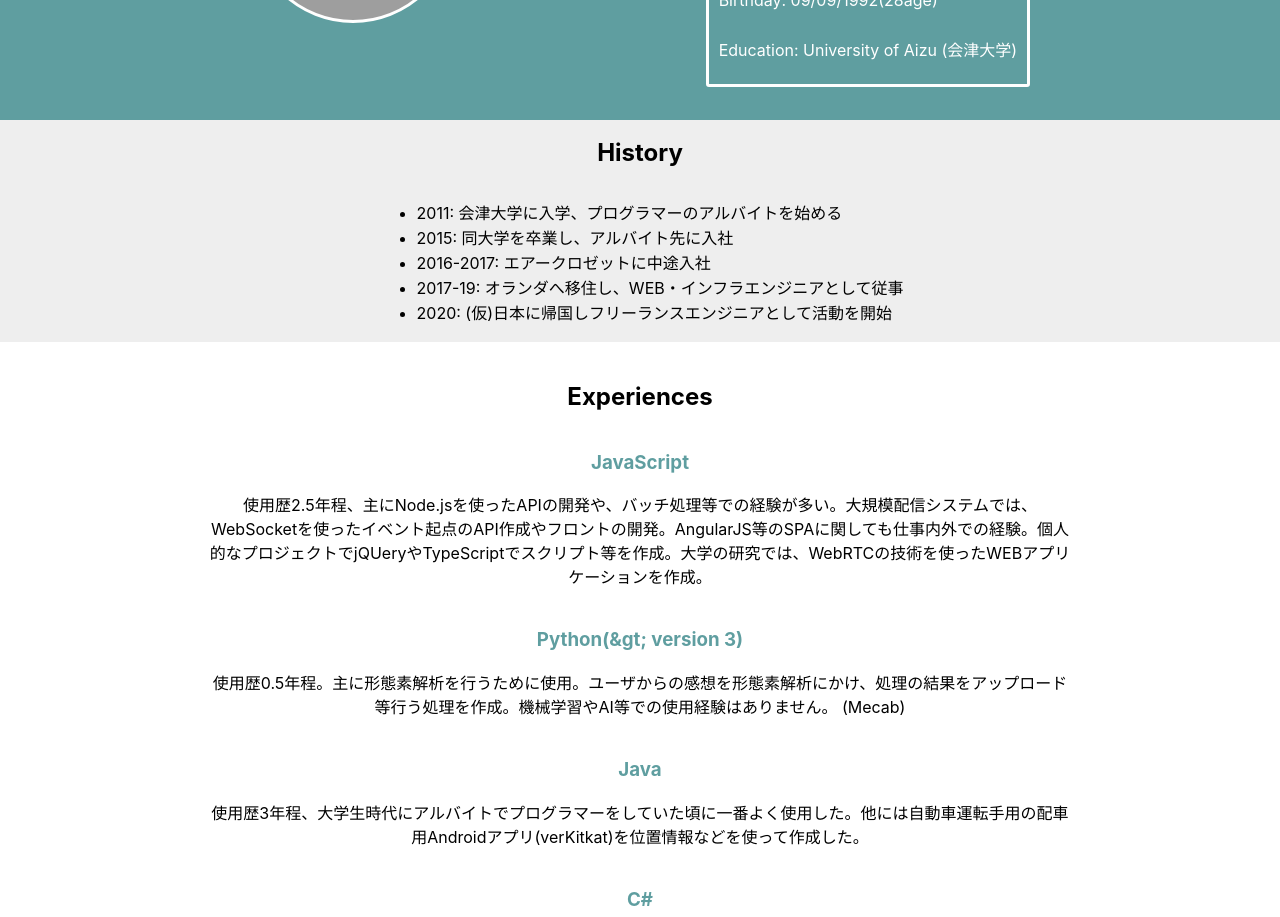
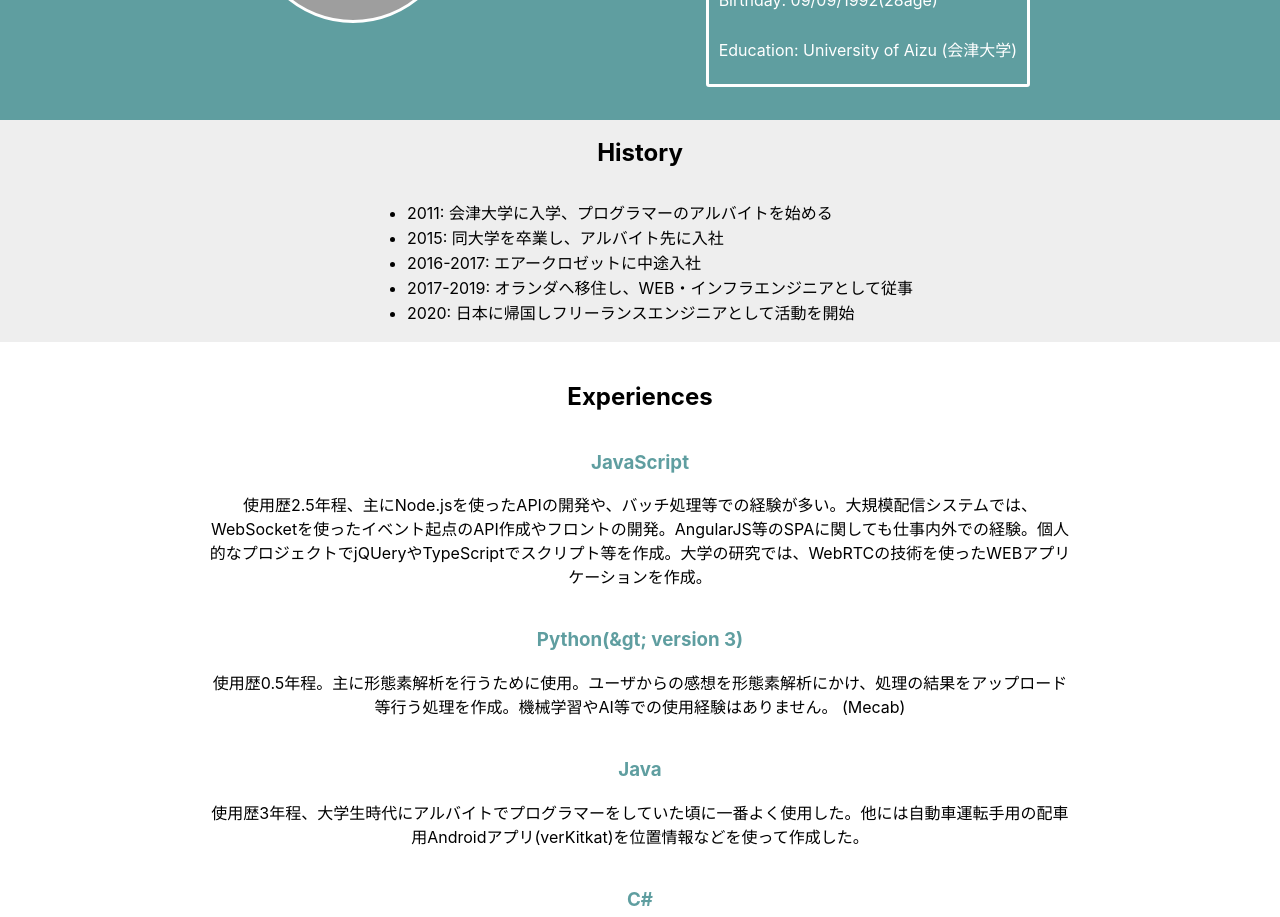
Before and after one commit to koolii/portfolio, a Next.js app: page / in a window 1280 px wide. Shown: the part 1080-1997 px from the top of the page. Built offline with nearby package versions, Linux system fonts and the light colour scheme; grey boxes are pictures that could not be loaded.

Commit message:
Apart Histories data from component

```diff
--- a/pages/index.tsx
+++ b/pages/index.tsx
@@ -3,10 +3,10 @@ import React, { useMemo } from 'react';
 // import Layout from '../src/components/Layout';
 import Header from '../src/components/Personal/Header';
 import Introduction from '../src/components/Personal/Introduction';
-import History from '../src/components/Personal/History';
+import Histories from '../src/components/Personal/Histories';
 import Experiences from '../src/components/Personal/Experiences';
 import Footer from '../src/components/Personal/Footer';
-import { Experience, SNS } from '../src/interfaces/types';
+import { Experience, History, SNS } from '../src/interfaces/types';
 
 // <Layout title="Home | Next.js + TypeScript Example" />
 const IndexPage: React.FC = () => {
@@ -91,6 +91,34 @@ const IndexPage: React.FC = () => {
     [],
   );
 
+  const histories: History[] = useMemo(
+    () => [
+      {
+        yearFrom: 2011,
+        description: ['会津大学に入学、プログラマーのアルバイトを始める'],
+      },
+      {
+        yearFrom: 2015,
+        description: ['同大学を卒業し、アルバイト先に入社'],
+      },
+      {
+        yearFrom: 2016,
+        yearTo: 2017,
+        description: ['エアークロゼットに中途入社'],
+      },
+      {
+        yearFrom: 2017,
+        yearTo: 2019,
+        description: ['オランダへ移住し、WEB・インフラエンジニアとして従事'],
+      },
+      {
+        yearFrom: 2020,
+        description: ['日本に帰国しフリーランスエンジニアとして活動を開始'],
+      },
+    ],
+    [],
+  );
+
   return (
     <>
       {/* <p>
@@ -98,7 +126,7 @@ const IndexPage: React.FC = () => {
     </p> */}
       <Header sns={sns} />
       <Introduction />
-      <History />
+      <Histories histories={histories} />
       <Experiences experiences={experiences} />
       <Footer sns={sns} />
     </>
--- /dev/null
+++ b/src/components/Personal/Histories.tsx
@@ -0,0 +1,23 @@
+import React from 'react';
+import styles from './Histories.module.css';
+import { History } from '../../interfaces/types';
+
+interface Props {
+  histories: History[];
+}
+
+const Histories: React.FC<Props> = ({ histories }) => (
+  <section className={styles.container}>
+    <h2>History</h2>
+    <ul>
+      {histories.map((h) => (
+        <li>
+          {h.yearFrom}
+          {h.yearTo && `-${h.yearTo}`}: {h.description}
+        </li>
+      ))}
+    </ul>
+  </section>
+);
+
+export default Histories;
--- a/src/components/Personal/History.tsx
+++ /dev/null
@@ -1,17 +0,0 @@
-import React from 'react';
-import styles from './History.module.css';
-
-const History: React.FC = () => (
-  <section className={styles.container}>
-    <h2>History</h2>
-    <ul>
-      <li>2011: 会津大学に入学、プログラマーのアルバイトを始める</li>
-      <li>2015: 同大学を卒業し、アルバイト先に入社</li>
-      <li>2016-2017: エアークロゼットに中途入社</li>
-      <li>2017-19: オランダへ移住し、WEB・インフラエンジニアとして従事</li>
-      <li>2020: (仮)日本に帰国しフリーランスエンジニアとして活動を開始</li>
-    </ul>
-  </section>
-);
-
-export default History;
--- a/src/interfaces/types.ts
+++ b/src/interfaces/types.ts
@@ -2,6 +2,12 @@ export interface SNS {
   id: number;
   name: string;
   url: string;
+}
+
+export interface History {
+  yearFrom: number;
+  yearTo?: number;
+  description: string[];
 }
 
 export interface Experience {
```
Also changed, not shown: src/components/Personal/Histories.module.css (renamed from src/components/Personal/History.module.css).
